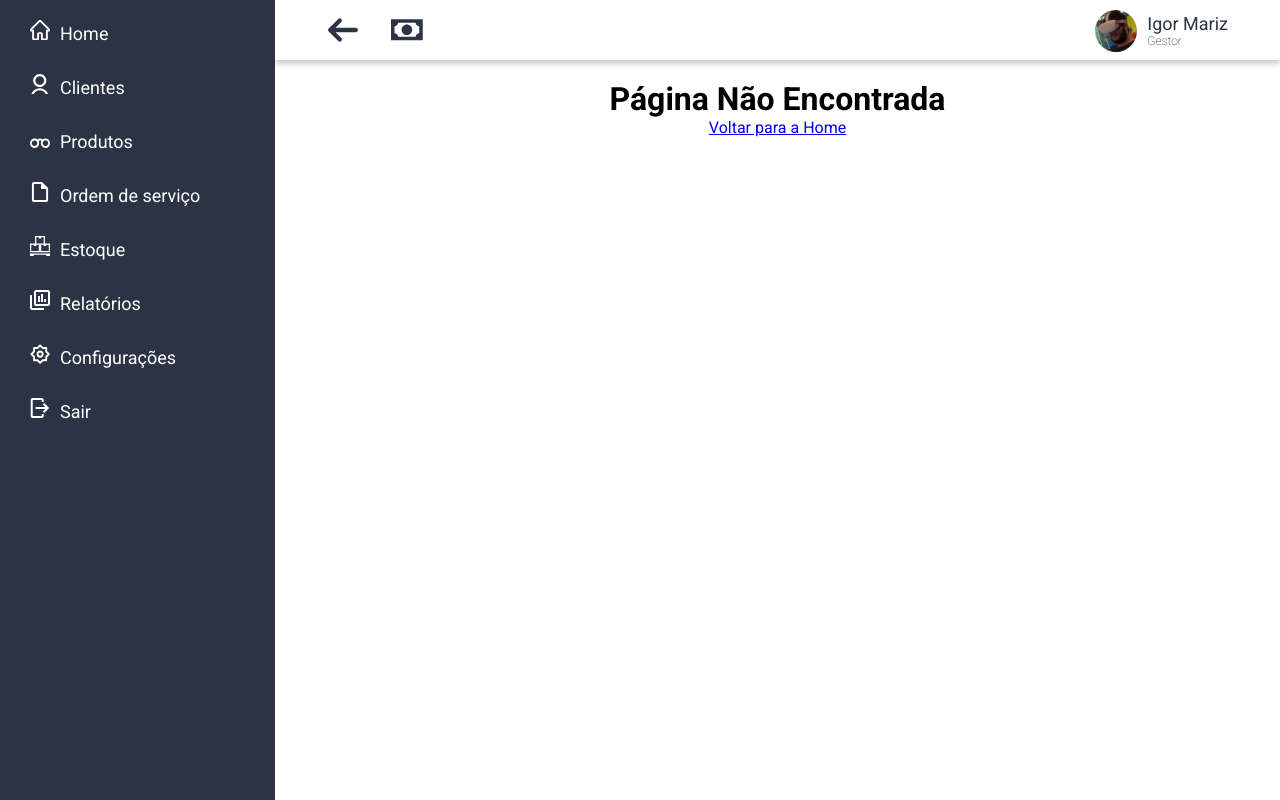
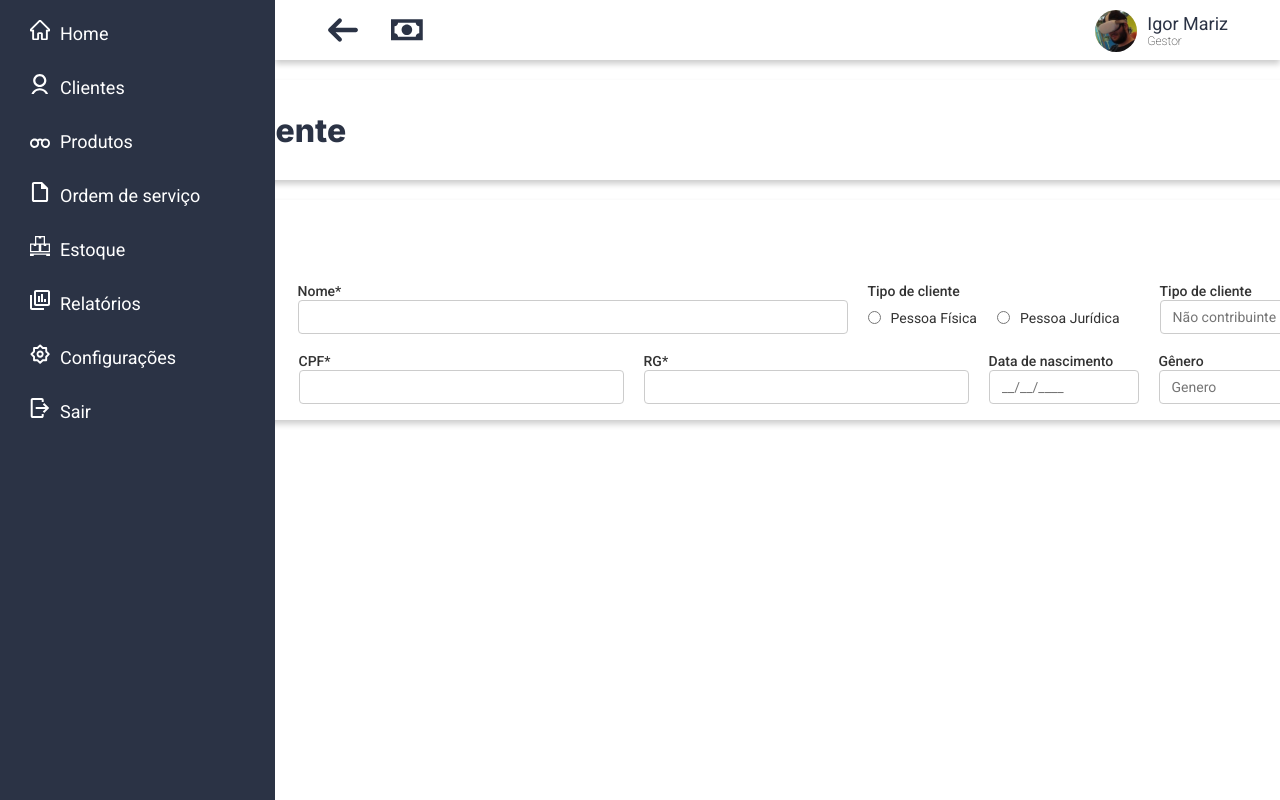
Before and after one commit to LGtkz/OticaFocal, a Next.js app: page /clientes/novo in a window 1280 px wide. Before the commit this address had no page. Built offline with nearby package versions, Linux system fonts and the light colour scheme.

Commit message:
implementando a segunda pagina de clientes

```diff
--- /dev/null
+++ b/src/app/clientes/novo/novo-cliente.css
@@ -0,0 +1,142 @@
+.novo-cliente-container {
+    display: flex;
+    flex-direction: row;
+    align-items: center;
+    justify-content: flex-start;
+    gap: 1.2rem;
+    width: 1500px;
+    height: 100px;
+    background-color: white;
+    padding-left: 2rem;
+    box-shadow: 0 4px 6px rgba(0, 0, 0, 0.2);
+
+}
+
+.titulo-novo-cliente {
+    display: flex;
+    align-items: center;
+    gap: 1.2rem;
+}
+
+.titulo-novo-cliente h1 {
+    color: var(--cor-primaria);
+    font-size: 32px;
+    font-weight: 800;
+    margin: 0;
+}
+
+.form-container {
+    width: 1500px;
+    height: 220px;
+    background: white;
+    margin: 20px 0;
+    border-radius: 4px;
+    box-shadow: 0 4px 6px rgba(0, 0, 0, 0.2);
+    display: flex;
+    flex-direction: column;
+    gap: 15px;
+    padding: 20px 30px;
+    align-items: flex-start;
+}
+
+.form-container h2 {
+    color: #333;
+    font-size: 24px;
+    margin-bottom: 20px;
+    font-weight: 600;
+}
+
+.form-content {
+    display: flex;
+    gap: 70px;
+}
+
+.image-upload-placeholder {
+    width: 170px;
+    height: 130px;
+    margin-top: 10px;
+    border: 2px dashed #ccc;
+    display: flex;
+    align-items: center;
+    justify-content: center;
+    text-align: center;
+    color: #666;
+    font-size: 16px;
+    cursor: pointer;
+    flex-shrink: 0;
+}
+
+.form-fields {
+    flex: 1;
+    display: flex;
+    flex-direction: column;
+    gap: 10px;
+}
+
+.form-row {
+    display: flex;
+    gap: 20px;
+    align-items: flex-start;
+}
+
+.form-group {
+    display: flex;
+    flex-direction: column;
+    gap: 1px;
+    align-items: flex-start;
+}
+
+.form-group label {
+    font-size: 14px;
+    color: #333;
+    font-weight: 500;
+    display: block;
+    text-align: left;
+    width: 100%;
+}
+
+.form-group input,
+.form-group select {
+    padding: 8px 12px;
+    border: 1px solid #ccc;
+    border-radius: 4px;
+    font-size: 14px;
+    outline: none;
+}
+
+.form-group input:focus {
+    border-color: var(--cor-primaria);
+}
+
+
+.input-nome {
+    width: 550px;
+
+}
+
+.input-cpf,
+.input-rg {
+    width: 325px;
+}
+
+.input-data {
+    width: 150px;
+}
+
+.radio-group {
+    display: flex;
+    gap: 0px;
+    align-items: center;
+    height: 35px;
+
+}
+
+.radio-group label {
+    font-weight: normal;
+    display: flex;
+    align-items: center;
+    gap: 10px;
+    margin-right: 20px;
+    text-align: left;
+    width: auto;
+}
--- /dev/null
+++ b/src/app/clientes/novo/page.js
@@ -0,0 +1,100 @@
+'use client';
+import './novo-cliente.css';
+import Image from "next/image";
+import { Inter } from "next/font/google";
+
+const inter = Inter({
+    subsets: ["latin"],
+    weight: ["800"],
+});
+
+export default function NovoCliente() {
+    const handleDateChange = (e) => {
+        let value = e.target.value.replace(/\D/g, '');
+        if (value.length > 8) value = value.slice(0, 8);
+
+        if (value.length > 4) {
+            value = value.replace(/(\d{2})(\d{2})(\d+)/, '$1/$2/$3');
+        } else if (value.length > 2) {
+            value = value.replace(/(\d{2})(\d+)/, '$1/$2');
+        }
+
+        e.target.value = value;
+    };
+
+    return (
+        <div className="novo-cliente-page">
+            <div className="novo-cliente-container">
+                <div className="titulo-novo-cliente">
+                    <Image
+                        src="/Cliente.svg"
+                        alt="Ícone de cliente"
+                        width={70}
+                        height={70}
+                    />
+                    <h1 className={inter.className}>Novo cliente</h1>
+                </div>
+            </div>
+
+            <div className="form-container">
+                <h2>Principais dados</h2>
+
+                <div className="form-content">
+                    <div className="image-upload-placeholder">
+                        Clique para adicionar uma imagem
+                    </div>
+
+                    <div className="form-fields">
+                        <div className="form-row">
+                            <div className="form-group">
+                                <label>Nome*</label>
+                                <input type="text" className="input-nome" />
+                            </div>
+
+                            <div className="form-group">
+                                <label>Tipo de cliente</label>
+                                <div className="radio-group">
+                                    <label><input type="radio" name="tipo_pessoa" /> Pessoa Física</label>
+                                    <label><input type="radio" name="tipo_pessoa" /> Pessoa Jurídica</label>
+                                </div>
+                            </div>
+
+                            <div className="form-group">
+                                <label>Tipo de cliente</label>
+                                <input type="text" placeholder="Não contribuinte" />
+                            </div>
+                        </div>
+
+                        <div className="form-row">
+                            <div className="form-group">
+                                <label>CPF*</label>
+                                <input type="text" className="input-cpf" />
+                            </div>
+
+                            <div className="form-group">
+                                <label>RG*</label>
+                                <input type="text" className="input-rg" />
+                            </div>
+
+                            <div className="form-group">
+                                <label>Data de nascimento</label>
+                                <input
+                                    type="text"
+                                    placeholder="__/__/____"
+                                    className="input-data"
+                                    onChange={handleDateChange}
+                                    maxLength={10}
+                                />
+                            </div>
+
+                            <div className="form-group">
+                                <label>Gênero</label>
+                                <input type="text" placeholder="Genero" />
+                            </div>
+                        </div>
+                    </div>
+                </div>
+            </div>
+        </div>
+    );
+}
--- a/src/app/clientes/page.js
+++ b/src/app/clientes/page.js
@@ -1,4 +1,5 @@
 import './clientes.css';
+import Link from 'next/link';
 import Image from "next/image";
 import { Inter } from "next/font/google";
 
@@ -26,7 +27,9 @@ export default function Clientes() {
 
             <div className="clientes-box">
 
-                <   button className="btn-novo-cliente">Novo cliente +</button>
+                <Link href="/clientes/novo">
+                    <button className="btn-novo-cliente">Novo cliente +</button>
+                </Link>
 
                 <label className="label-buscar">Buscar cliente</label>
 
```
